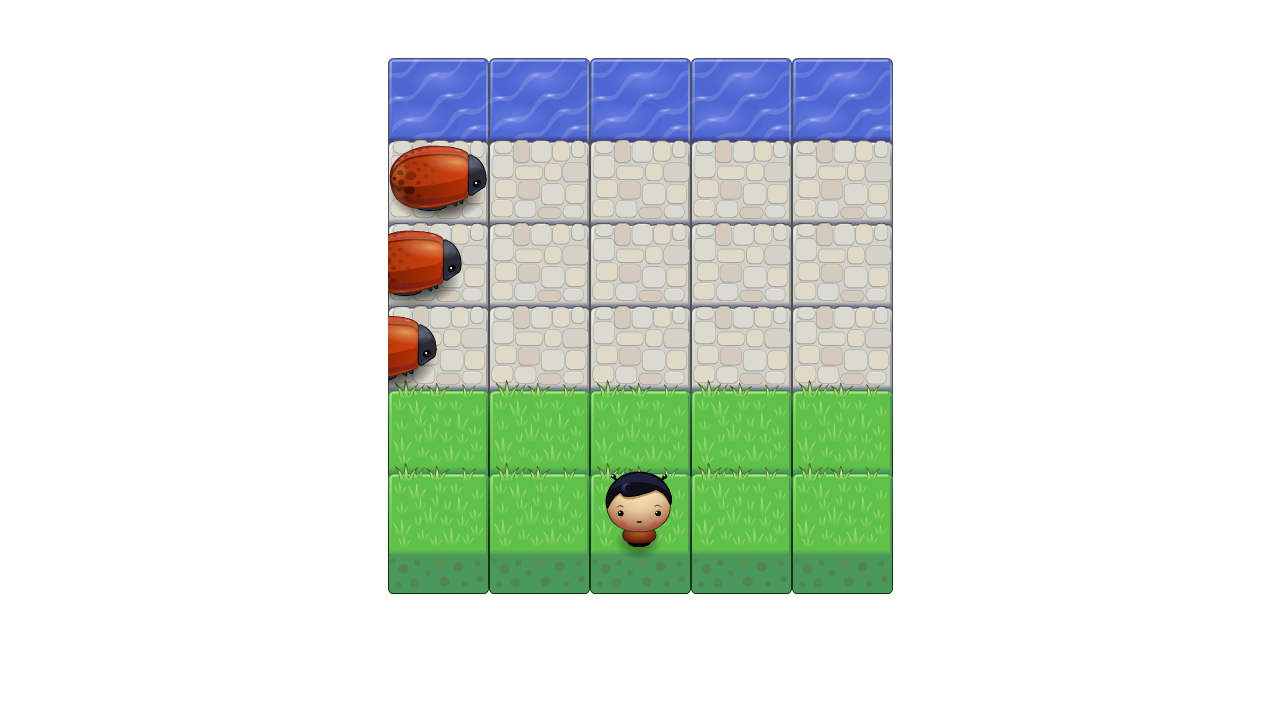
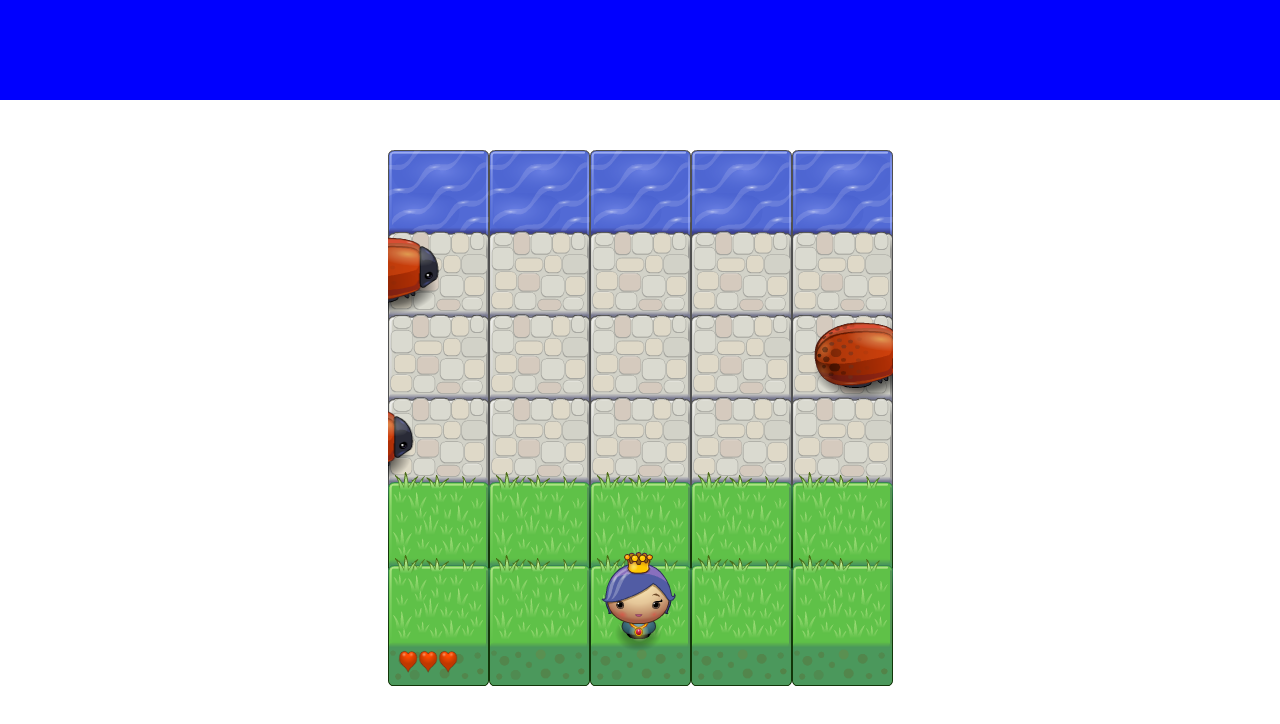
Before and after one commit to sarscode/frogger-arcade-game, a plain HTML site: page index.html in a window 1280 px wide. Drawn offline with Linux system fonts and the light colour scheme.

Commit message:
feat: add player lives and more game characters to resources

```diff
--- a/css/style.css
+++ b/css/style.css
@@ -1,3 +1,9 @@
 body {
-    text-align: center;
+  margin: 0;
+  text-align: center;
 }
+
+.header {
+  background: blue;
+  height: 100px;
+}
--- a/index.html
+++ b/index.html
@@ -6,6 +6,9 @@
     <link rel="stylesheet" href="css/style.css">
 </head>
 <body>
+    <header class="header">
+
+    </header>
     <script src="js/resources.js"></script>
     <script src="js/app.js"></script>
     <script src="js/engine.js"></script>
--- a/js/app.js
+++ b/js/app.js
@@ -24,9 +24,9 @@ class Enemy {
     // check collision with player object
     if (
       player.x < this.x + 60 &&
-      player.x + 37 > this.x &&
-      player.y < this.y + 25 &&
-      30 + player.y > this.y
+      player.x + 65 > this.x &&
+      player.y < this.y + 65 &&
+      40 + player.y > this.y
     ) {
       // console.log('collided');
       player.reset();
@@ -42,9 +42,9 @@ class Player {
   constructor(x, y) {
     this.x = x;
     this.y = y;
-    this.sprite = 'images/char-boy.png';
+    this.sprite = 'images/char-princess-girl.png';
   }
-  // updates player object position based on kep press
+  // updates player object position based on arrow key press
   update(keyPress) {
     if (keyPress === 'left' && this.x > 0) {
       this.x -= 100;
@@ -68,9 +68,23 @@ class Player {
   reset() {
     this.x = 200;
     this.y = 400;
+    lives.pop();
+    // updateLive()
   }
   render() {
     ctx.drawImage(Resources.get(this.sprite), this.x, this.y);
+  }
+}
+
+class Life {
+  constructor(x, y) {
+    this.x = x;
+    this.y = y;
+    this.sprite = 'images/Heart.png';
+  }
+
+  render() {
+    ctx.drawImage(Resources.get(this.sprite), this.x, this.y, 20, 40);
   }
 }
 
@@ -80,13 +94,16 @@ class Player {
 
 // Enemy Instances
 var allEnemies = [
-  new Enemy(-200, 60, 40),
-  new Enemy(-200, 145, 35),
-  new Enemy(-200, 230, 30)
+  new Enemy(0, 60, 120),
+  new Enemy(0, 145, 85),
+  new Enemy(0, 230, 115)
 ];
 
 // Player Object
-var player = new Player(200, 400);
+const player = new Player(200, 400);
+
+// Life Object
+const lives = [new Life(10, 540), new Life(30, 540), new Life(50, 540)];
 
 // This listens for key presses and sends the keys to your
 // Player.handleInput() method. You don't need to modify this.
--- a/js/engine.js
+++ b/js/engine.js
@@ -107,19 +107,20 @@ var Engine = (function(global) {
          * for that particular row of the game level.
          */
     var rowImages = [
-                'images/water-block.png',   // Top row is water
-                'images/stone-block.png',   // Row 1 of 3 of stone
-                'images/stone-block.png',   // Row 2 of 3 of stone
-                'images/stone-block.png',   // Row 3 of 3 of stone
-                'images/grass-block.png',   // Row 1 of 2 of grass
-                'images/grass-block.png'    // Row 2 of 2 of grass
+        'images/water-block.png', // Top row is water
+        'images/stone-block.png', // Row 1 of 3 of stone
+        'images/stone-block.png', // Row 2 of 3 of stone
+        'images/stone-block.png', // Row 3 of 3 of stone
+        'images/grass-block.png', // Row 1 of 2 of grass
+        'images/grass-block.png' // Row 2 of 2 of grass
       ],
       numRows = 6,
       numCols = 5,
-            row, col;
+      row,
+      col;
 
     // Before drawing, clear existing canvas
-        ctx.clearRect(0,0,canvas.width,canvas.height)
+    ctx.clearRect(0, 0, canvas.width, canvas.height);
 
     /* Loop through the number of rows and columns we've defined above
          * and, using the rowImages array, draw the correct image for that
@@ -153,6 +154,10 @@ var Engine = (function(global) {
       enemy.render();
     });
 
+    lives.forEach(life => {
+      life.render();
+    });
+
     player.render();
   }
 
@@ -173,7 +178,12 @@ var Engine = (function(global) {
     'images/water-block.png',
     'images/grass-block.png',
     'images/enemy-bug.png',
-        'images/char-boy.png'
+    'images/char-boy.png',
+    'images/char-cat-girl.png',
+    'images/char-horn-girl.png',
+    'images/char-pink-girl.png',
+    'images/char-princess-girl.png',
+    'images/Heart.png'
   ]);
   Resources.onReady(init);
 
```
Lines whose indentation alone changed are shown as unchanged.
